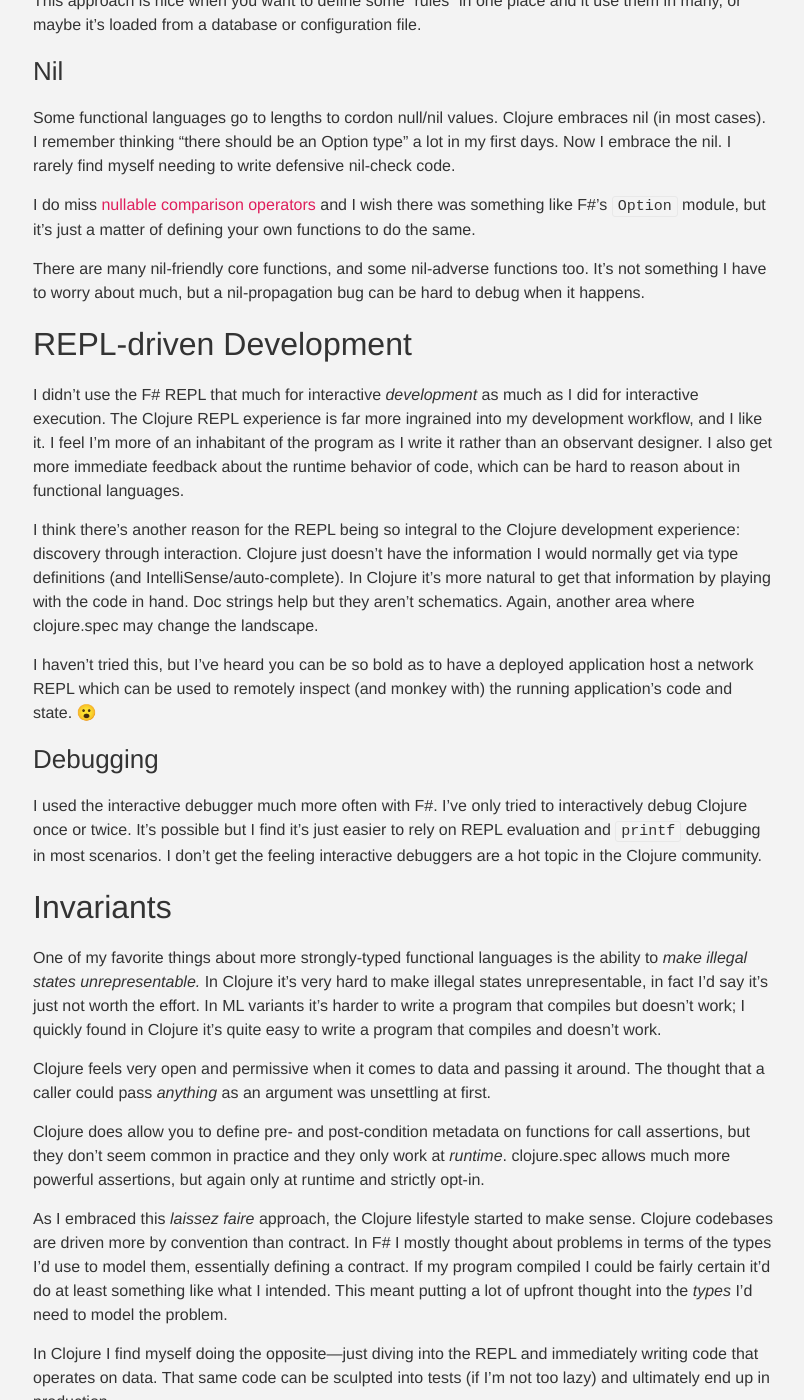
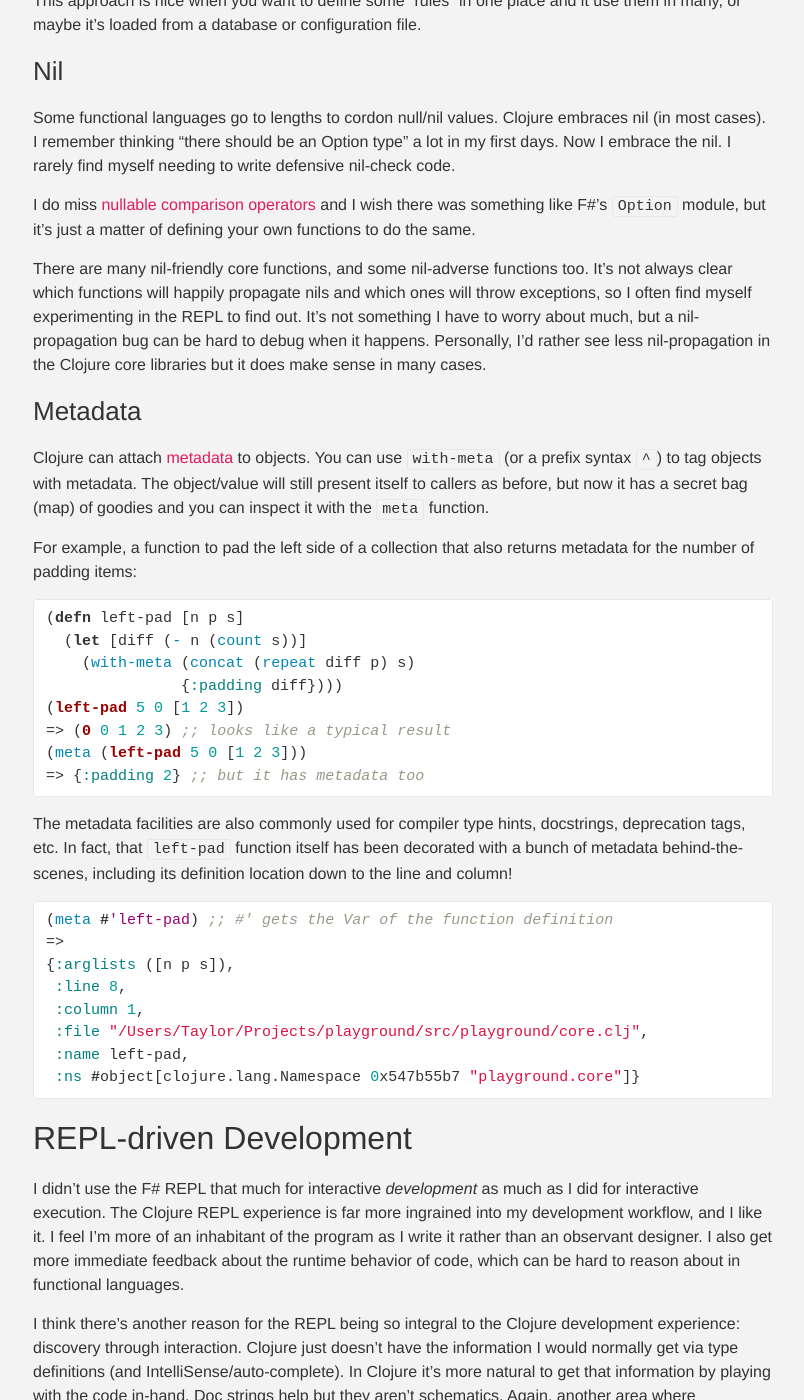
Before and after one commit to taylorwood/taylorwood.github.io, a Jekyll site: the page built from _posts/2017-09-15-year-behind.markdown, in a window 1280 px wide and 1400 px high, scrolled down 6183 px. Shown: the whole window, without its empty margins (237-1041 px from the left). Built offline with Jekyll 4.4.1, drawn with Linux system fonts in a browser that asks for light colours; some of the changed text lies outside the part shown.

Commit message:
Add metadata and refactoring section and some links and edits

````diff
--- a/_posts/2017-09-15-year-behind.markdown
+++ b/_posts/2017-09-15-year-behind.markdown
@@ -14,9 +14,9 @@
 
 <img src="/img/oh-lawd.jpeg" style="float: right; max-width: 250px; margin: 10px" />
 
-My new language was [Clojure](https://clojure.org) and it was totally foreign. So many parentheses instead of semantic whitespace. No rigid type system to hold me close. How am I going to deal with these parentheses? _(Thank you, Parinfer.)_
+My new language was [Clojure](https://clojure.org) and it was totally foreign. So many parentheses instead of semantic whitespace. No rigid type system to keep me honest. How am I going to deal with these parentheses? _(Thank you, [Parinfer!](https://shaunlebron.github.io/parinfer/))_
 
-While this was another functional language, it encouraged a very different style of programming---one I wasn't used to and thought I wouldn't like. The chaotic ambiguity of dynamic typing. How am I supposed to feel my program is even possibly correct if the compiler isn't telling me so? ML is so expressive in its ability to model a problem domain with algebraic data types. How could I ever do without it?
+While this was another functional language, it encouraged a very different style of programming---one I thought I wouldn't like with all the ambiguity of dynamic typing. How am I supposed to feel my program is even possibly correct if the compiler isn't telling me so? ML is so expressive in its ability to model a problem domain with algebraic data types, and for the most part isn't littered with type hints thanks to inference.
 
 ## First Impressions
 
@@ -200,19 +200,49 @@
 
 I do miss [nullable comparison operators](https://docs.microsoft.com/en-us/dotnet/fsharp/language-reference/symbol-and-operator-reference/nullable-operators) and I wish there was something like F#'s `Option` module, but it's just a matter of defining your own functions to do the same.
 
-There are many nil-friendly core functions, and some nil-adverse functions too. It's not something I have to worry about much, but a nil-propagation bug can be hard to debug when it happens.
+There are many nil-friendly core functions, and some nil-adverse functions too. It's not always clear which functions will happily propagate nils and which ones will throw exceptions, so I often find myself experimenting in the REPL to find out. It's not something I have to worry about much, but a nil-propagation bug can be hard to debug when it happens. Personally, I'd rather see less nil-propagation in the Clojure core libraries but it does make sense in many cases.
+
+### Metadata
+
+Clojure can attach [metadata](https://clojure.org/reference/metadata) to objects. You can use `with-meta` (or a prefix syntax `^`) to tag objects with metadata. The object/value will still present itself to callers as before, but now it has a secret bag (map) of goodies and you can inspect it with the `meta` function.
+
+For example, a function to pad the left side of a collection that also returns metadata for the number of padding items:
+
+```clojure
+(defn left-pad [n p s]
+  (let [diff (- n (count s))]
+    (with-meta (concat (repeat diff p) s)
+               {:padding diff})))
+(left-pad 5 0 [1 2 3])
+=> (0 0 1 2 3) ;; looks like a typical result
+(meta (left-pad 5 0 [1 2 3]))
+=> {:padding 2} ;; but it has metadata too
+```
+
+The metadata facilities are also commonly used for compiler type hints, docstrings, deprecation tags, etc. In fact, that `left-pad` function itself has been decorated with a bunch of metadata behind-the-scenes, including its definition location down to the line and column!
+
+```clojure
+(meta #'left-pad) ;; #' gets the Var of the function definition
+=>
+{:arglists ([n p s]),
+ :line 8,
+ :column 1,
+ :file "/Users/Taylor/Projects/playground/src/playground/core.clj",
+ :name left-pad,
+ :ns #object[clojure.lang.Namespace 0x547b55b7 "playground.core"]}
+```
 
 ## REPL-driven Development
 
 I didn't use the F# REPL that much for interactive _development_ as much as I did for interactive execution. The Clojure REPL experience is far more ingrained into my development workflow, and I like it. I feel I'm more of an inhabitant of the program as I write it rather than an observant designer. I also get more immediate feedback about the runtime behavior of code, which can be hard to reason about in functional languages.
 
-I think there's another reason for the REPL being so integral to the Clojure development experience: discovery through interaction. Clojure just doesn't have the information I would normally get via type definitions (and IntelliSense/auto-complete). In Clojure it's more natural to get that information by playing with the code in hand. Doc strings help but they aren't schematics. Again, another area where clojure.spec may change the landscape.
+I think there's another reason for the REPL being so integral to the Clojure development experience: discovery through interaction. Clojure just doesn't have the information I would normally get via type definitions (and IntelliSense/auto-complete). In Clojure it's more natural to get that information by playing with the code in-hand. Doc strings help but they aren't schematics. Again, another area where clojure.spec can change the landscape.
 
-I haven't tried this, but I've heard you can be so bold as to have a deployed application host a network REPL which can be used to remotely inspect (and monkey with) the running application's code and state. 😮
+I haven't tried this, but I've heard you can be so bold as to have a [deployed application host a network REPL](https://stackoverflow.com/questions/48209370/sending-message-to-clojure-application-from-terminal/48209930#48209930) which can be used to remotely inspect (and monkey with) the running application's code and state. 😮
 
 ### Debugging
 
-I used the interactive debugger much more often with F#. I've only tried to interactively debug Clojure once or twice. It's possible but I find it's just easier to rely on REPL evaluation and `printf` debugging in most scenarios. I don't get the feeling interactive debuggers are a hot topic in the Clojure community.
+I used an interactive debugger much more often with F#. I've only tried to interactively debug Clojure once or twice. It's possible but I find it's just easier to rely on REPL evaluation, `printf` debugging, and break-like macros in most scenarios. I don't get the feeling interactive debuggers are a hot topic in the Clojure community, but I've seen this trip up others that were used to setting breakpoints, watches, etc. in imperative languages.
 
 ## Invariants
 
@@ -220,11 +250,17 @@
 
 Clojure feels very open and permissive when it comes to data and passing it around. The thought that a caller could pass _anything_ as an argument was unsettling at first.
 
-Clojure does allow you to define pre- and post-condition metadata on functions for call assertions, but they don't seem common in practice and they only work at _runtime_. clojure.spec allows much more powerful assertions, but again only at runtime and strictly opt-in.
+Clojure does allow you to define pre- and post-condition metadata on functions for call assertions, but they don't seem common in practice and they only work at _runtime_. Clojure.spec allows more powerful assertions, but again only at runtime and strictly opt-in.
 
-As I embraced this _laissez faire_ approach, the Clojure lifestyle started to make sense. Clojure codebases are driven more by convention than contract. In F# I mostly thought about problems in terms of the types I'd use to model them, essentially defining a contract. If my program compiled I could be fairly certain it'd do at least something like what I intended. This meant putting a lot of upfront thought into the _types_ I'd need to model the problem.
+As I embraced this _laissez faire_ approach, the Clojure philosophy started to make sense. Clojure codebases are driven more by convention than contract. In F# I mostly thought about problems in terms of the types I'd use to model them, essentially defining a contract. If my program compiled I could be fairly certain it'd do at least something like what I intended. This meant putting a lot of upfront thought into the _types_ I'd need to model the problem.
 
 In Clojure I find myself doing the opposite---just diving into the REPL and immediately writing code that operates on data. That same code can be sculpted into tests (if I'm not too lazy) and ultimately end up in production.
+
+### Refactoring
+
+In my experience---and related to the topic of invariants---non-trivial Clojure is harder to refactor than comparable F# code. This isn't hard to imagine since there are no guardrails ensuring your functions/types are staying aligned with your assumptions. Yes, you can use clojure.spec but it's still in alpha and is also totally opt-in unlike static type systems.
+
+I've felt this pain a few times and the only conclusions I've drawn are to use clojure.spec for non-trivial code, especially around domain boundaries, and try even harder to solve very small problems in a way that composes to solve larger ones. This way your small-problem code is more likely to be "obviously correct" and more stable (or less likely to require adaptation). The best example of this approach I can point to is clojure.core itself, although it doesn't have to worry itself with messy "business" domains.
 
 ## Parenthetical Gestalt!
 
````
